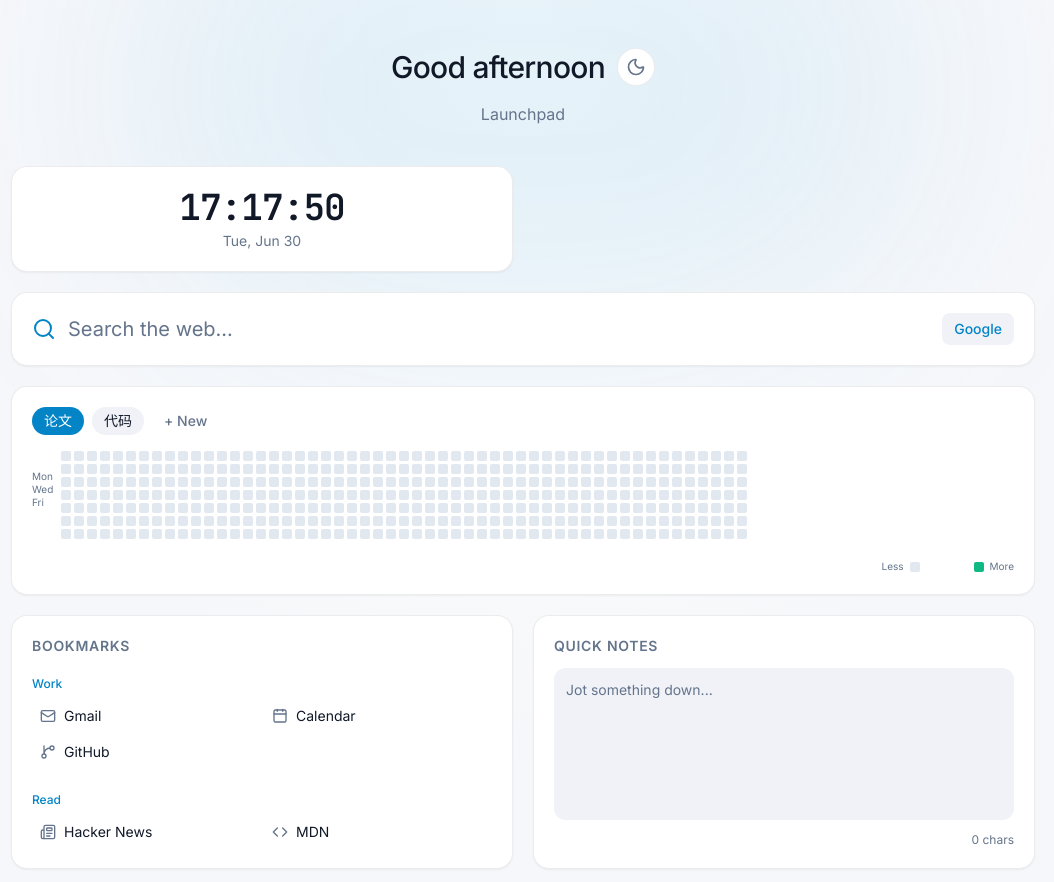
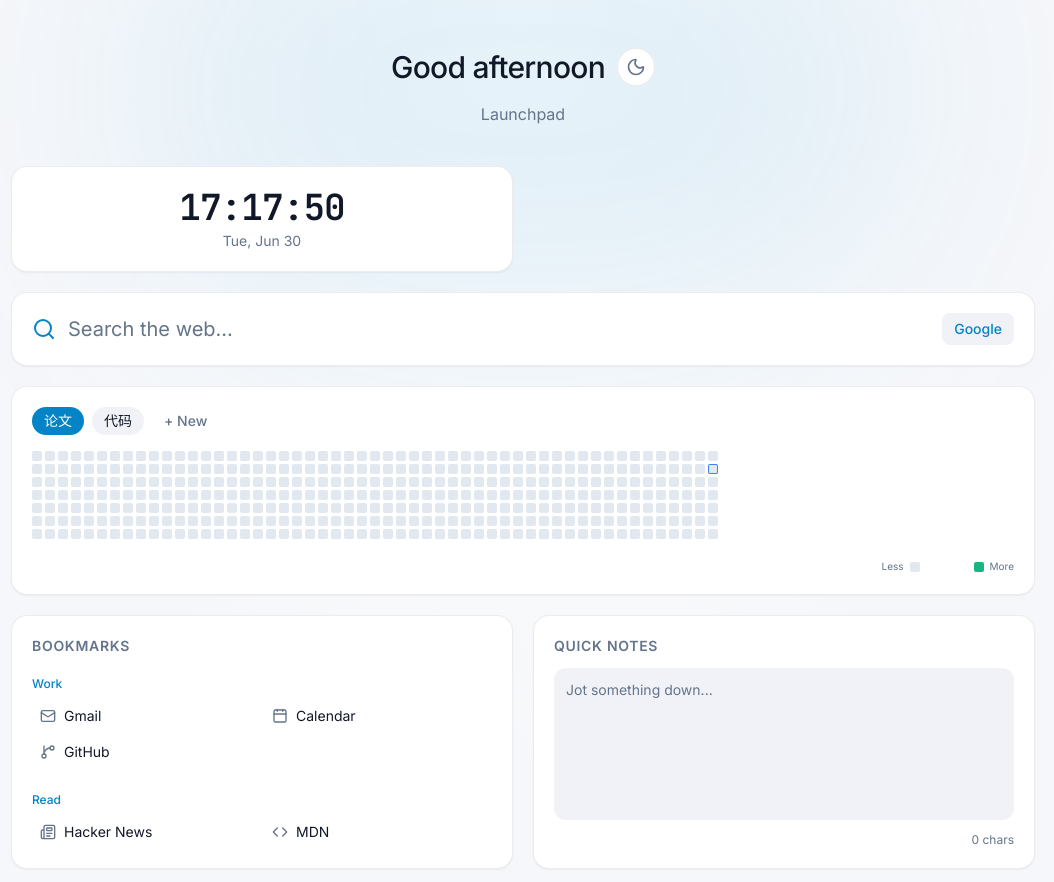
Before and after one commit to Yang-Yiming/tabstart, a React (Vite) app: page / in a window 1280 px wide. Shown: the top 882 px of the page, without its empty margins (117-1171 px from the left). Built offline with nearby package versions, Linux system fonts and the light colour scheme.

Commit message:
feat(heatmap): highlight today's cell with inset ring, remove weekday labels

```diff
--- a/src/widgets/HeatmapWidget.tsx
+++ b/src/widgets/HeatmapWidget.tsx
@@ -33,6 +33,12 @@ export function HeatmapWidget() {
   })
   const [activeTopic, setActiveTopic] = useState(store.topics[0] ?? DEFAULT_TOPICS[0])
   const [selected, setSelected] = useState<Date | null>(null)
+
+  const todayKey = useMemo(() => {
+    const d = new Date()
+    d.setHours(0, 0, 0, 0)
+    return formatKey(d)
+  }, [])
 
   const weeks = useMemo(() => {
     const today = new Date()
@@ -159,17 +165,6 @@ export function HeatmapWidget() {
       </div>
 
       <div className="flex gap-2 overflow-x-auto pb-1">
-        <div className="flex flex-col gap-[3px] pt-5">
-          {['Mon', 'Wed', 'Fri'].map((label) => (
-            <div
-              key={label}
-              className="flex h-[10px] items-center text-[10px] leading-[10px] text-text-muted"
-            >
-              {label}
-            </div>
-          ))}
-        </div>
-
         <div className="relative">
           <div className="pointer-events-none absolute -top-5 left-0 flex h-4 w-full">
             {monthLabels.map(({ weekIdx, label }) => (
@@ -201,7 +196,9 @@ export function HeatmapWidget() {
                         intensityClass(value),
                         isSelected
                           ? 'ring-2 ring-accent dark:ring-accent-dark'
-                          : 'hover:ring-2 hover:ring-accent/50',
+                          : key === todayKey
+                            ? 'ring-1 ring-inset ring-blue-500 dark:ring-blue-400'
+                            : 'hover:ring-2 hover:ring-accent/50',
                       ].join(' ')}
                     />
                   )
```
